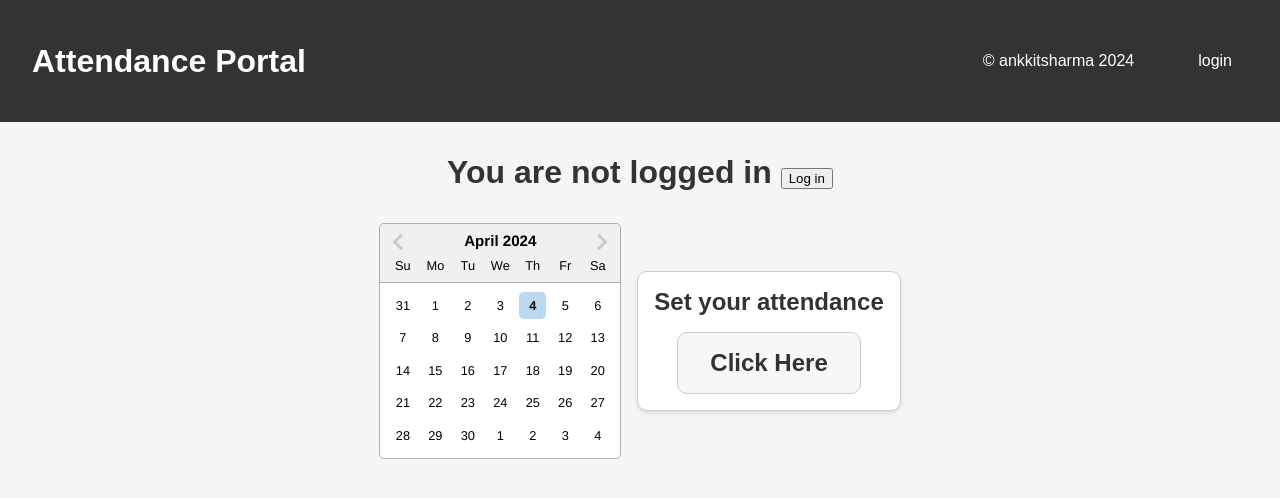
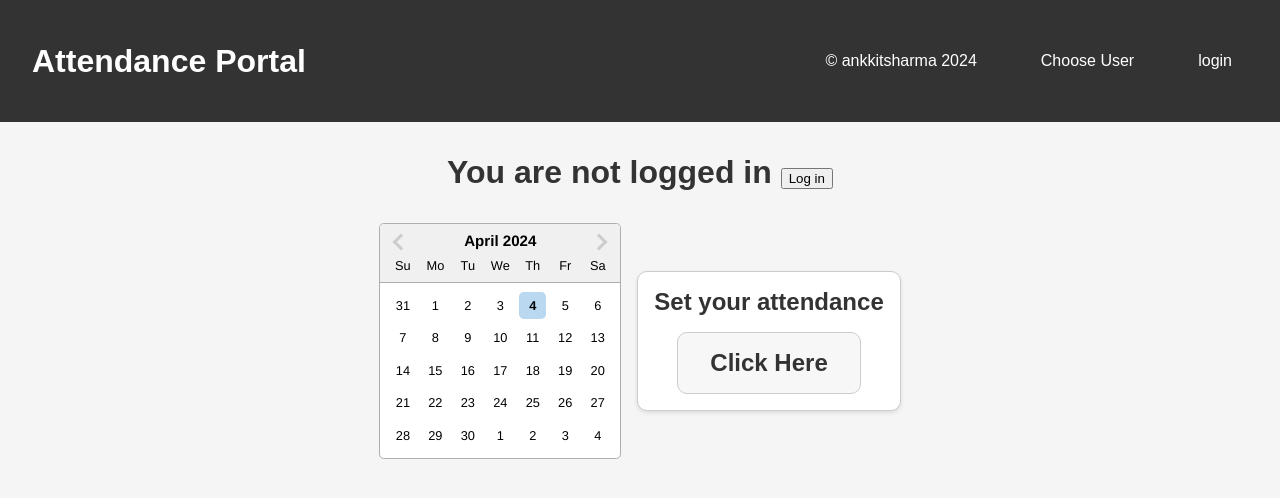
Before and after one commit to ankkitsharma/attendance-portal, a React (Vite) app in the folder client/: page / in a window 1280 px wide. Shown: the top 498 px of the page. Built offline with nearby package versions, Linux system fonts and the light colour scheme.

Commit message:
add Choose User button in navbar

```diff
--- a/client/src/components/Navbar.jsx
+++ b/client/src/components/Navbar.jsx
@@ -66,6 +66,9 @@ export const Navbar = () => {
             © ankkitsharma 2024
           </a>
         </li>
+        <li className={styles.link} onClick={() => navigate("/signIn")}>
+          Choose User
+        </li>
         {user ? (
           <li className={styles.link} onClick={handleLogout}>
             logout
--- a/client/src/pages/Root.jsx
+++ b/client/src/pages/Root.jsx
@@ -40,6 +40,13 @@ export default function root() {
   });
 
   useEffect(() => {
+    if (user?.user.isadmin) {
+      getAllUsers();
+    } else {
+      fetchAttendances();
+    }
+  }, [user]);
+
   const fetchAttendances = async () => {
     try {
       const config = {
@@ -67,13 +74,6 @@ export default function root() {
       console.error(error);
     }
   };
-
-    if (user?.user.isadmin) {
-      getAllUsers();
-    } else {
-      fetchAttendances();
-    }
-  }, [user]);
 
   const setAttendanceForToday = async () => {
     try {
@@ -168,7 +168,7 @@ export default function root() {
                 : "Set your attendance"}
             </div>
             <button
-              onClick={setAttendanceForToday}
+              onClick={!todayAttendances ? setAttendanceForToday : null}
               className={
                 todayAttendances
                   ? styles.attendanceButtonActive +
```
Lines whose indentation alone changed are shown as unchanged.
